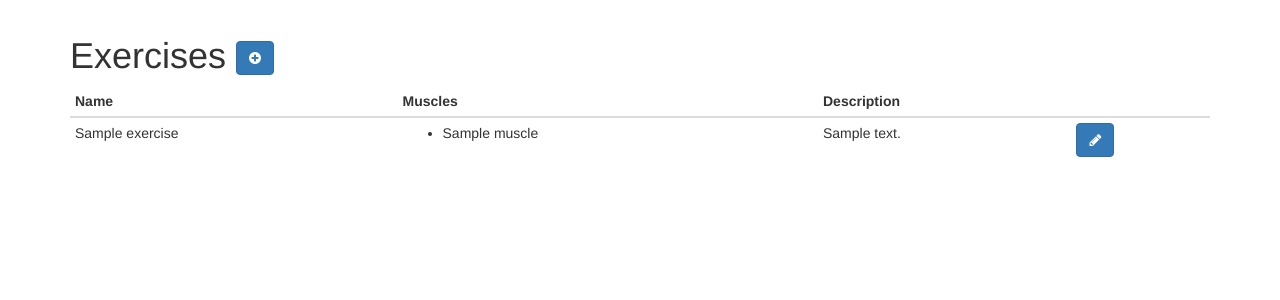
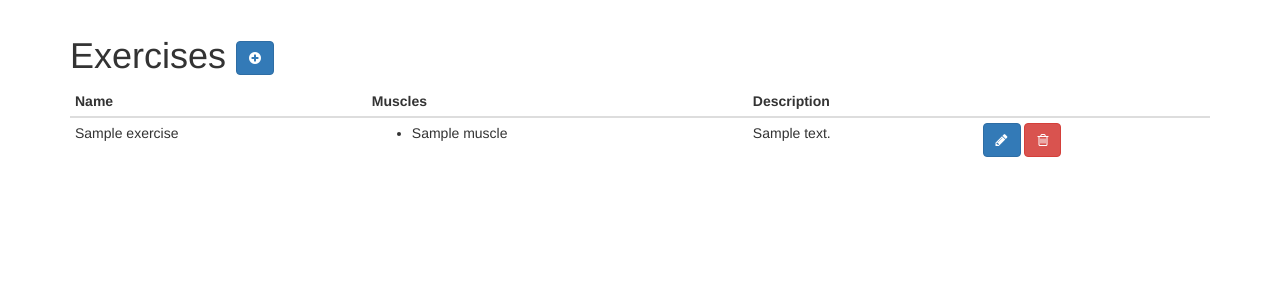
Before and after one commit to another-elwood/training.py, a Flask app: template trainingbook/templates/exercises/list.html in a window 1280 px wide. Shown: the part 64-364 px from the top of the page. Run offline with Flask 2, Linux system fonts and the light colour scheme; the template is opened without the code that fills it: most values are stand-ins (such as "Sample title", 1, 10 or a date in 2020); some libraries are stand-ins or nearby versions.

Commit message:
added buttons to cancel edit mode and delete exercises

```diff
--- a/trainingbook/templates/exercises/edit.html
+++ b/trainingbook/templates/exercises/edit.html
@@ -27,6 +27,7 @@
     <div class="form-group">
         <div class="col-xs-offset-2 col-xs-10">
             <button type="submit" class="btn btn-primary">Save</button>
+            <a href="{{ url_for('exercises.index') }}" class="btn btn-default">Cancel</a>
         </div>
     </div>
 </form>
--- a/trainingbook/templates/exercises/list.html
+++ b/trainingbook/templates/exercises/list.html
@@ -36,6 +36,9 @@
                         <a href="{{ url_for('exercises.edit', id=exercise.id) }}">
                             <button class="btn btn-primary"><i class="fa fa-pencil"></i></button>
                         </a>
+                        <a href="{{ url_for('exercises.delete', id=exercise.id) }}">
+                            <button class="btn btn-danger"><i class="fa fa-trash-o"></i></button>
+                        </a>
                     </td>
                 </tr>
             {% endfor %}
```
